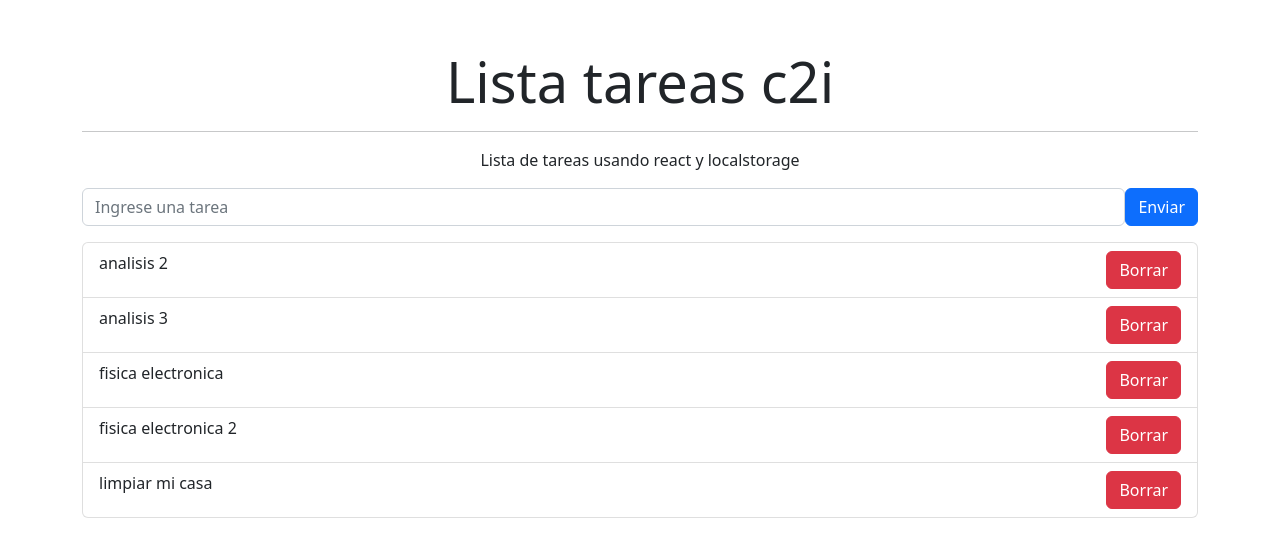
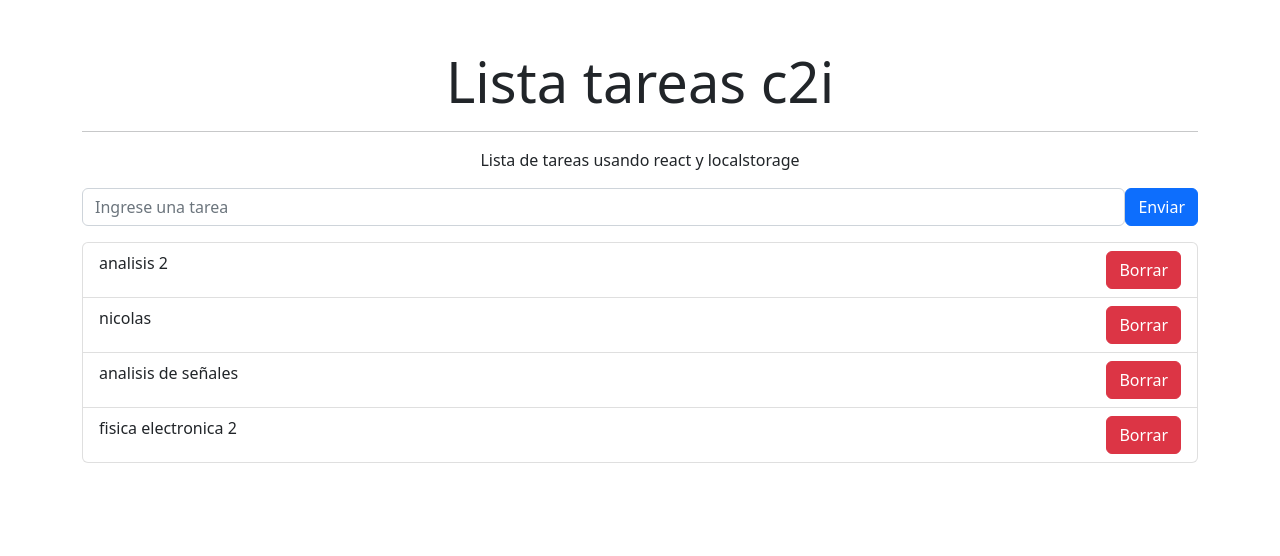
Before and after one commit to nicolasandr/CRUD-Listatareas-React, a React (Create React App) app: page / in a window 1280 px wide. Shown: the top 556 px of the page. Built offline with nearby package versions, Linux system fonts and the light colour scheme; data requests are answered from the project's data file.

Commit message:
agregamos la funcion de borrar tarea

```diff
--- a/db.json
+++ b/db.json
@@ -5,20 +5,16 @@
       "id": 1
     },
     {
-      "nombreTarea": "analisis 3",
-      "id": 2
+      "nombreTarea": "nicolas",
+      "id": 4
     },
     {
-      "nombreTarea": "fisica electronica",
-      "id": 3
+      "nombreTarea": "analisis de señales",
+      "id": 5
     },
     {
       "nombreTarea": "fisica electronica 2",
-      "id": 4
-    },
-    {
-      "nombreTarea": "limpiar mi casa",
-      "id": 5
+      "id": 6
     }
   ]
 }
--- a/src/components/Formulario.js
+++ b/src/components/Formulario.js
@@ -7,12 +7,12 @@ import Swal from 'sweetalert2';
 
 const Formulario = () => {
     const URL = process.env.REACT_APP_API_LISTATAREAS;
-    console.log(URL);
     // aqui va la logica
     // crear un state
     const [arregloTareas, setArregloTareas] = useState([]); //useState(tareasLocalStorage)
     const [nombreTarea, setnombreTarea] = useState('');
     const [msjError, setMsjError] = useState(false);
+
     useEffect(() => {
         consultarAPI();
     }, []);
@@ -28,48 +28,45 @@ const Formulario = () => {
         }
     };
 
-    const handleSubmit =async (e) => {
+    const handleSubmit = async (e) => {
         e.preventDefault();
         console.log('prueba de submit');
         //validar datos
         if (cantidadCaracteres(nombreTarea)) {
             console.log('los datos son correctos,crear el objeto');
             //crear un objeto
-            const nuevaTarea={
-                nombreTarea: nombreTarea
-            }
-            console.log(nuevaTarea)
+            const nuevaTarea = {
+                nombreTarea: nombreTarea,
+            };
+            console.log(nuevaTarea);
             //enviar peticion a json server
             try {
-              const respuesta = await fetch(URL,{
-                method:'POST',
-                headers:{
-                  "Content-Type":"application/json"
-                },
-                body: JSON.stringify(nuevaTarea)
-              })
-              if(respuesta.status === 201){
-                //mostrar mensaje que todo salio bien
-                Swal.fire('Tarea creada!', 'La tarea se creó correctamente!', 'success');
-              }
-              console.log(respuesta)
+                const respuesta = await fetch(URL, {
+                    method: 'POST',
+                    headers: {
+                        'Content-Type': 'application/json',
+                    },
+                    body: JSON.stringify(nuevaTarea),
+                });
+                if (respuesta.status === 201) {
+                    //mostrar mensaje que todo salio bien
+                    Swal.fire(
+                        'Tarea creada!',
+                        'La tarea se creó correctamente!',
+                        'success'
+                    );
+                    consultarAPI();
+                }
+                console.log(respuesta);
             } catch (error) {
-              console.log(error)
-
+                console.log(error);
             }
         } else {
             console.log('datos incorrectos');
             setMsjError(true);
         }
     };
-    //funcion para borrar tarea
-    const borrarTarea = (nombre) => {
-        let arregloModificado = arregloTareas.filter((valor) => {
-            return valor !== nombre;
-        });
-        // actualizar el state
-        setArregloTareas(arregloModificado);
-    };
+
     return (
         <div>
             <Form onSubmit={handleSubmit}>
@@ -91,7 +88,7 @@ const Formulario = () => {
             {/* aqui invoco al componente ListaTareas */}
             <ListaTareas
                 arregloTareas={arregloTareas}
-                borrarTarea={borrarTarea}
+                consultarAPI={consultarAPI}
             ></ListaTareas>
         </div>
     );
--- a/src/components/ItemTarea.js
+++ b/src/components/ItemTarea.js
@@ -1,16 +1,48 @@
 import React from 'react';
-import { ListGroup,Button } from 'react-bootstrap';
+import { ListGroup, Button } from 'react-bootstrap';
+import Swal from 'sweetalert2';
+
 const ItemTarea = (props) => {
+    const URL = process.env.REACT_APP_API_LISTATAREAS;
+    const handleDelete = () => {
+        Swal.fire({
+            title: 'Esta seguro que desea borrar la tarea?',
+            text: 'No se puede revertir esta accion',
+            icon: 'warning',
+            showCancelButton: true,
+            confirmButtonColor: '#3085d6',
+            cancelButtonColor: '#d33',
+            confirmButtonText: 'Borrar',
+            cancelButtonText: 'Cancelar',
+        }).then(async (result) => {
+            if (result.isConfirmed) {
+                //realizamos la peticion DELETE
+                try {
+                    const respuesta = await fetch(URL + '/' + props.tarea.id, {
+                        method: 'DELETE',
+                    });
+                    console.log(respuesta);
+                    if (respuesta.status === 200) {
+                        Swal.fire(
+                            'Tarea borrada!',
+                            'La tarea se eliminó con exito!',
+                            'success'
+                        );
+                        props.consultarAPI();
+                    }
+                } catch (error) {
+                    console.log(error);
+                }
+            }
+        });
+    };
     return (
-            <ListGroup.Item className="d-flex justify-content-between">
-                {props.tarea.nombreTarea}
-                <Button
-                    variant="danger"
-                    onClick={() => props.borrarTarea(props.tareaCargada)}
-                >
-                    Borrar
-                </Button>
-           </ListGroup.Item>
+        <ListGroup.Item className="d-flex justify-content-between">
+            {props.tarea.nombreTarea}
+            <Button variant="danger" onClick={handleDelete}>
+                Borrar
+            </Button>
+        </ListGroup.Item>
     );
 };
 
--- a/src/components/ListaTareas.js
+++ b/src/components/ListaTareas.js
@@ -1,15 +1,22 @@
-import React from "react";
-import ListGroup from "react-bootstrap/ListGroup";
-import ItemTarea from "./ItemTarea";
+import React,{Alert} from 'react';
+import ListGroup from 'react-bootstrap/ListGroup';
+import ItemTarea from './ItemTarea';
 
 const ListaTareas = (props) => {
     return (
         <div>
             <ListGroup>
-        {
-          props.arregloTareas.map((tarea)=> <ItemTarea key={tarea.id} tarea={tarea}  borrarTarea={props.borrarTarea} ></ItemTarea>)
-        }
+                {props.arregloTareas.map((tarea) => (
+                    <ItemTarea
+                        key={tarea.id}
+                        tarea={tarea}
+                        consultarAPI={props.consultarAPI}
+                    ></ItemTarea>
+                ))}
             </ListGroup>
+            {/* <Alert variant="danger">
+                debe agregar correctamente los datos
+            </Alert> */}
         </div>
     );
 };
```
Lines whose indentation alone changed are shown as unchanged.
